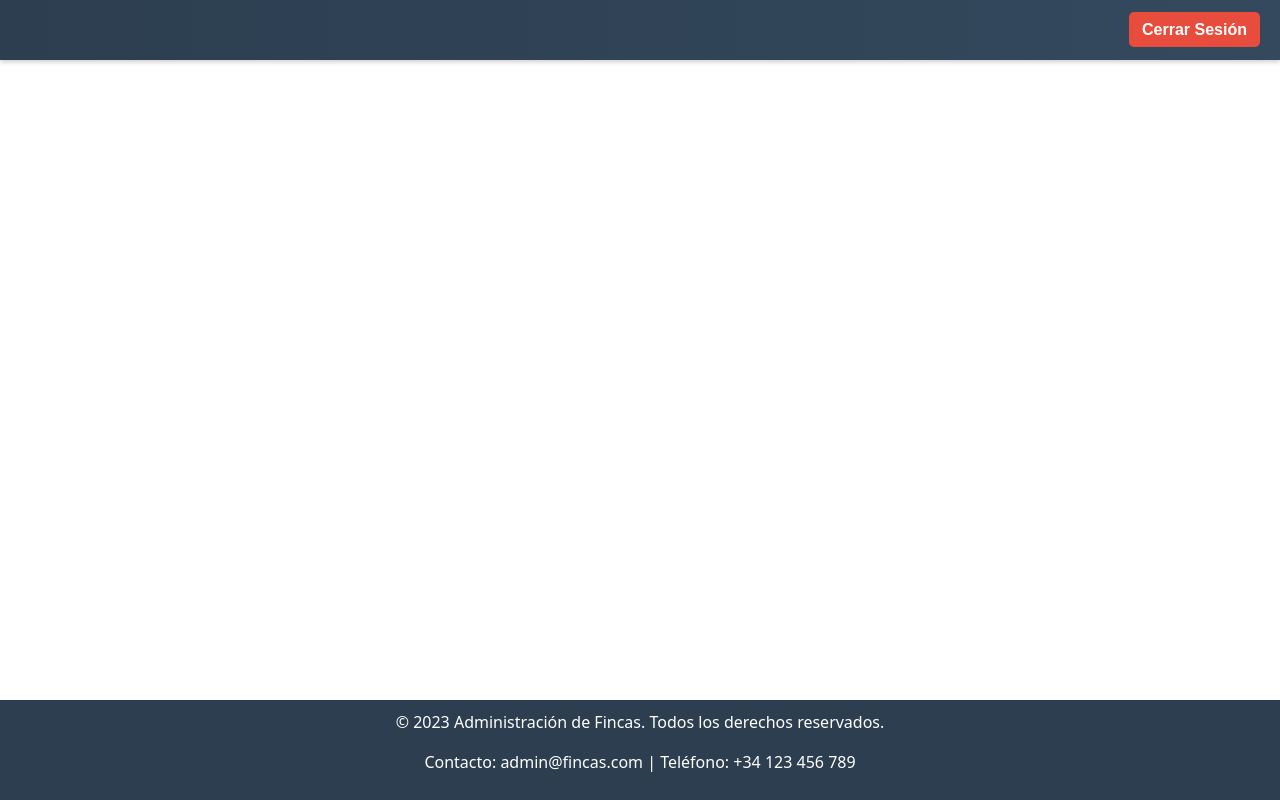
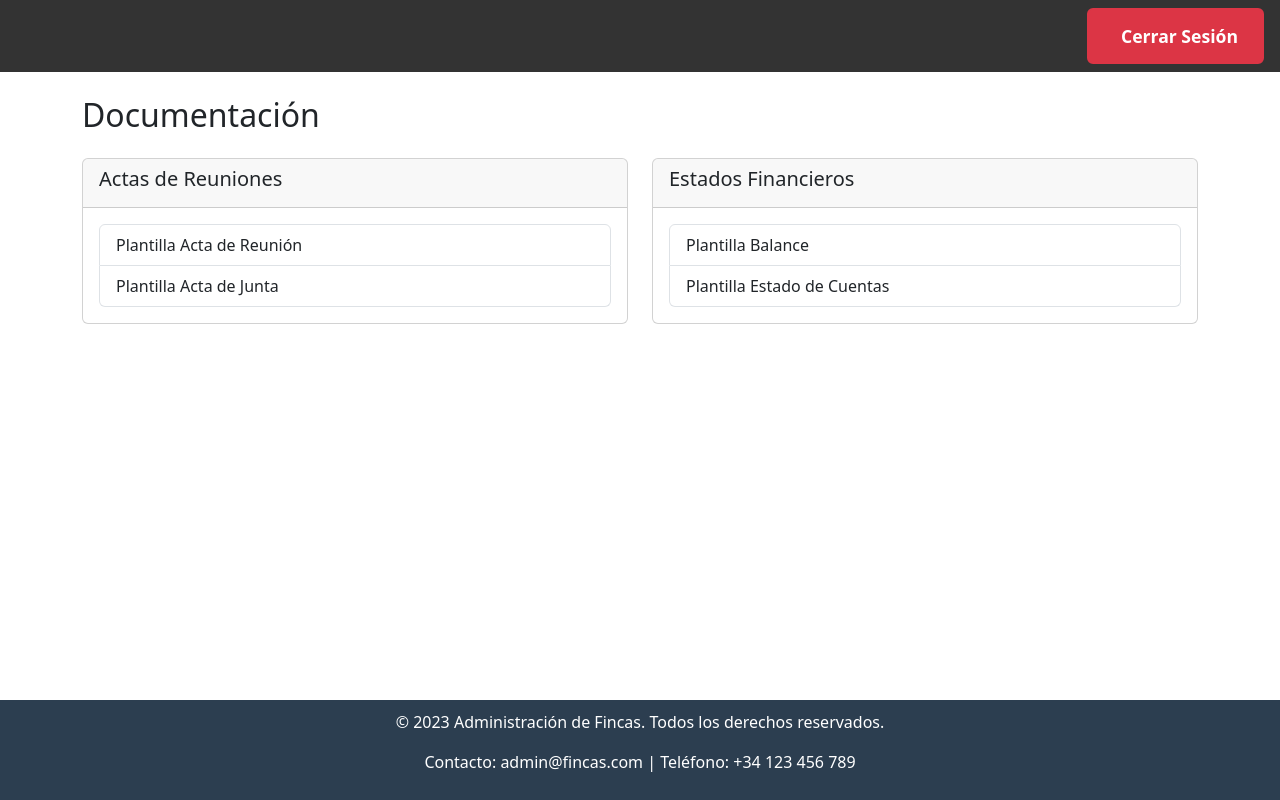
Before and after one commit to llauna/fincas, a React (Create React App) app: page /documentacion in a window 1280 px wide. Before the commit this address led to /dashboard. Built offline with nearby package versions, Linux system fonts and the light colour scheme; sample sign-in values are in the browser's storage.

Commit message:
anueva version menus

```diff
--- a/hashPasswords.js
+++ b/scripts/hashPasswords.js
@@ -1,6 +1,6 @@
 const mongoose = require('mongoose');
 const bcrypt = require('bcryptjs');
-const Usuario = require('./src/models/Usuario'); // Ajusta la ruta a tu modelo
+const Usuario = require('../src/models/Usuario'); // Ajusta la ruta a tu modelo
 
 // Conexión a MongoDB
 mongoose.connect('mongodb://localhost:27017/Fincas', {
--- a/src/App.js
+++ b/src/App.js
@@ -26,6 +26,8 @@ import EditarUsuario from './components/Usuario/EditarUsuario';
 import ConfiguracionRoles from './components/Roles/ConfiguracionRoles';
 import ListaIncidencias from './components/Incidencias/ListaIncidencias';
 import AbrirIncidencia from './components/Incidencias/AbrirIncidencia';
+import RutaProtegida from './components/Auth/PrivateRoute';
+import Documentacion from './components/Documentacion/Documentacion';
 
 
 export default function App()  {
@@ -75,7 +77,13 @@ export default function App()  {
                     <Route path="/incidencias/abrir/:propietarioId" element={token ? <AbrirIncidencia /> : <Navigate to="/login" />} />
 
                     <Route path="/caja" element={<Caja />} />
+                    <Route path="/documentacion" element={
+                        <RutaProtegida>
+                            <Documentacion />
+                        </RutaProtegida>
+                    } />
                     <Route path="*" element={<Navigate to="/login" />} />
+
                 </Routes>
             </div>
             {!hideNavbar && <Footer />}
--- a/src/components/Auth/PrivateRoute.js
+++ b/src/components/Auth/PrivateRoute.js
@@ -6,10 +6,10 @@ import { Navigate } from 'react-router-dom';
  * Si no hay token, redirige a /login.
  */
 const PrivateRoute = ({ children }) => {
-    const token = localStorage.getItem('token'); // Ajusta si usas otro método de almacenamiento
+    const token = localStorage.getItem('token');
+    const user = JSON.parse(localStorage.getItem('user'));
 
-    if (!token) {
-        // Si no hay token, redirige a login
+    if (!token || !user) {
         return <Navigate to="/login" replace />;
     }
 
--- /dev/null
+++ b/src/components/Documentacion/Documentacion.js
@@ -0,0 +1,48 @@
+// src/components/Documentacion/Documentacion.js
+import React from 'react';
+
+const Documentacion = () => {
+    return (
+        <div className="container mt-4">
+            <h2>Documentación</h2>
+            <div className="row mt-4">
+                <div className="col-md-6">
+                    <div className="card mb-3">
+                        <div className="card-header">
+                            <h5>Actas de Reuniones</h5>
+                        </div>
+                        <div className="card-body">
+                            <div className="list-group">
+                                <a href="/templates/acta-reunion.docx" className="list-group-item list-group-item-action">
+                                    Plantilla Acta de Reunión
+                                </a>
+                                <a href="/templates/acta-junta.docx" className="list-group-item list-group-item-action">
+                                    Plantilla Acta de Junta
+                                </a>
+                            </div>
+                        </div>
+                    </div>
+                </div>
+                <div className="col-md-6">
+                    <div className="card">
+                        <div className="card-header">
+                            <h5>Estados Financieros</h5>
+                        </div>
+                        <div className="card-body">
+                            <div className="list-group">
+                                <a href="/templates/balance.xlsx" className="list-group-item list-group-item-action">
+                                    Plantilla Balance
+                                </a>
+                                <a href="/templates/estado-cuentas.xlsx" className="list-group-item list-group-item-action">
+                                    Plantilla Estado de Cuentas
+                                </a>
+                            </div>
+                        </div>
+                    </div>
+                </div>
+            </div>
+        </div>
+    );
+};
+
+export default Documentacion;
--- a/src/components/Shared/Navbar.js
+++ b/src/components/Shared/Navbar.js
@@ -17,7 +17,6 @@ const Navbar = () => {
     return (
         <nav className="navbar">
             <div className="navbar-left">
-                {/* Menú para empleados */}
                 {user?.tipo === 'empleado' && (
                     <>
                         <div className="menu">
@@ -31,15 +30,28 @@ const Navbar = () => {
                         <div className="menu">
                             <span>Gestión</span>
                             <div className="submenu">
+                                <div className="admin-menu">
+                                    <span>Administración ▸</span>
+                                    <div className="admin-submenu">
                                         <Link to="/comunidades">Comunidades</Link>
                                         <Link to="/propiedades">Propiedades</Link>
                                         <Link to="/propietarios">Propietarios</Link>
+                                    </div>
+                                </div>
+
+                                <div className="submenu-section">
+                                    <Link to="/documentacion/actas">Actas de Reuniones</Link>
+                                    <Link to="/documentacion/estados-financieros">Estados Financieros</Link>
+                                </div>
+
+                                <div className="submenu-section">
                                     <Link to="/incidencias">Incidencias</Link>
-                                <div className="menu submenu-item">
+                                    <div className="admin-menu">
                                         <span>Finanzas ▸</span>
-                                    <div className="submenu right">
+                                        <div className="admin-submenu">
                                             <Link to="/caja">Caja</Link>
                                             <Link to="/banco">Banco</Link>
+                                        </div>
                                     </div>
                                 </div>
                             </div>
@@ -59,18 +71,18 @@ const Navbar = () => {
                 {user?.tipo === 'cliente' && (
                     <>
                         <div className="menu">
-                            <span>Propiedades</span>
+                            <span>Gestión</span>
                             <div className="submenu">
-                                <Link to="/propiedades">Ver Propiedades</Link>
+                                <Link to="/propiedades">Mis Propiedades</Link>
+                                <Link to={`/incidencias/${user._id}`}>Mis Incidencias</Link>
+                                <Link to="/documentos">Mis Documentos</Link>
                             </div>
                         </div>
+
                         <div className="menu">
                             <span>Incidencias</span>
                             <div className="submenu">
-                                {/* Enlace para ver la lista de incidencias */}
                                 <Link to={`/incidencias/${user._id}`}>Ver Incidencias</Link>
-
-                                {/* Enlace para abrir una nueva incidencia */}
                                 <Link to={`/incidencias/abrir/${user._id}`}>Nueva Incidencia</Link>
                             </div>
                         </div>
@@ -79,7 +91,7 @@ const Navbar = () => {
             </div>
 
             <div className="navbar-right">
-                <Link to="/login" onClick={handleLogout} className="logout">Cerrar Sesión</Link>
+                <Link to="/login" onClick={handleLogout} className="logout-btn"><i className="fas fa-sign-out-alt me-2"></i> Cerrar Sesión</Link>
             </div>
         </nav>
     );
--- a/src/styles/navbar.css
+++ b/src/styles/navbar.css
@@ -1,108 +1,144 @@
-/* 🔹 Navbar fijo en la parte superior */
+
 .navbar {
-    position: fixed;
-    top: 0;
-    left: 0;
-    width: 100%;
-    height: 60px;
+    background-color: #333;
+    padding: 1rem;
     display: flex;
     justify-content: space-between;
     align-items: center;
-    background: linear-gradient(90deg, #2c3e50, #34495e); /* Gradiente para el fondo */
-    color: white; /* Texto blanco */
-    padding: 10px 20px; /* Espaciado interno */
-    box-shadow: 0 2px 5px rgba(0, 0, 0, 0.2); /* Sombra para darle profundidad */
-    z-index: 1000; /* Asegurarse de que esté por encima de otros elementos */
-    font-family: Arial, sans-serif; /* Fuente */
-}
-
-/* 🔹 Espacio para que el contenido no se solape */
-.main-content {
-    padding-top: 70px;
+    color: white;
 }
 
 .navbar-left {
     display: flex;
-    gap: 20px; /* Espaciado entre los menús */
+    gap: 2rem;
 }
 
 .menu {
     position: relative;
+    cursor: pointer;
 }
 
 .menu > span {
+    padding: 0.5rem;
     color: white;
-    cursor: pointer;
-    padding: 10px;
-    font-weight: bold; /* Texto en negrita */
-    transition: background 0.3s ease;
 }
 
-.menu > span:hover {
-    background-color: rgba(255, 255, 255, 0.1);
-    border-radius: 5px;
-}
-
-/* 🔹 Submenús */
-.submenu {
-    display: none; /* Ocultar el submenu por defecto */
-    position: absolute;
-    top: 100%;
-    left: 0;
-    background-color: #34495e; /* Color más oscuro para el submenu */
-    padding: 10px;
-    border-radius: 5px;
-    box-shadow: 0 2px 5px rgba(0, 0, 0, 0.2); /* Sombra */
-    min-width: 180px;
-}
-
-.submenu a {
-    display: block;
-    padding: 10px;
-    color: white;
-    text-decoration: none;
-    transition: background 0.3s ease;
-}
-
-.submenu a:hover {
-    background-color: #3b4a5a;
-}
-
-/* 🔹 Mostrar submenú al pasar el ratón */
 .menu:hover > .submenu {
     display: block;
 }
 
-/* 🔹 Submenú lateral para Finanzas */
-.submenu.right {
-    top: 0;
-    left: 100%;
-    background-color: #1f2a36;
-    border-radius: 5px;
-    min-width: 150px;
+.submenu {
     display: none;
     position: absolute;
+    top: 100%;
+    left: 0;
+    background-color: white;
+    border-radius: 4px;
+    box-shadow: 0 2px 5px rgba(0,0,0,0.2);
+    min-width: 220px;
+    z-index: 1000;
+    padding: 0.5rem 0;
 }
 
-.submenu-item:hover > .submenu.right {
+/* Nuevo estilo para el contenedor de Administración */
+.admin-menu {
+    position: relative;
+    width: 100%;
+}
+
+.admin-menu > span {
+    display: block;
+    padding: 0.5rem 1rem;
+    color: #333;
+    cursor: pointer;
+}
+
+/* Estilos específicos para el submenú de Administración */
+.admin-submenu {
+    display: none;
+    position: absolute;
+    left: 100%;
+    top: -0.5rem; /* Alinear con el elemento padre */
+    background-color: white;
+    border-radius: 4px;
+    box-shadow: 0 2px 5px rgba(0,0,0,0.2);
+    min-width: 180px;
+    z-index: 1001;
+    padding: 0.5rem 0;
+}
+
+.admin-menu:hover .admin-submenu {
     display: block;
 }
 
-/* 🔹 Botón de cerrar sesión */
-.navbar-right .logout {
+.submenu a, .admin-submenu a {
+    display: block;
+    padding: 0.5rem 1rem;
+    color: #333;
+    text-decoration: none;
+    transition: background-color 0.2s;
+    white-space: nowrap;
+}
+
+.submenu a:hover, .admin-submenu a:hover {
+    background-color: #f5f5f5;
+}
+
+.submenu-section {
+    padding: 0.5rem 0;
+    border-bottom: 1px solid #eee;
+}
+
+.submenu-section:last-child {
+    border-bottom: none;
+}
+
+.user-info {
+    margin-right: 1rem;
+    color: #ddd;
+    font-size: 0.9em;
+}
+
+.logout-btn {
     color: white;
     text-decoration: none;
-    padding: 8px 12px;
-    background-color: #e74c3c; /* Color rojo para el botón */
-    border-radius: 5px;
-    transition: background 0.3s ease;
-    margin-right: 20px;
+    padding: 0.8rem 1.5rem;
+    border-radius: 6px;
+    background-color: #dc3545;
+    transition: all 0.3s ease;
+    font-size: 1.1rem;
     font-weight: bold;
-    border: 1px solid transparent;
+    border: 2px solid #dc3545;
+    display: inline-flex;
+    align-items: center;
+    justify-content: center;
+    min-width: 150px;
 }
 
-.navbar-right .logout:hover {
-    background-color: white;
-    color: #e74c3c;
-    border: 1px solid #e74c3c;
+.logout-btn:hover {
+    background-color: #c82333;
+    color: white;
+    border-color: #bd2130;
+    transform: translateY(-2px);
+    box-shadow: 0 4px 8px rgba(0,0,0,0.2);
 }
+
+.logout-btn:active {
+    transform: translateY(0);
+    box-shadow: 0 2px 4px rgba(0,0,0,0.2);
+}
+
+/* Ajustar el espacio entre el email del usuario y el botón */
+.user-info {
+    margin-right: 1.5rem;
+    color: #ddd;
+    font-size: 1rem;
+}
+
+/* Asegurar que el contenedor derecho tenga suficiente espacio */
+.navbar-right {
+    display: flex;
+    align-items: center;
+    gap: 1rem;
+    padding-right: 1rem;
+}
```
Lines whose indentation alone changed are shown as unchanged.
